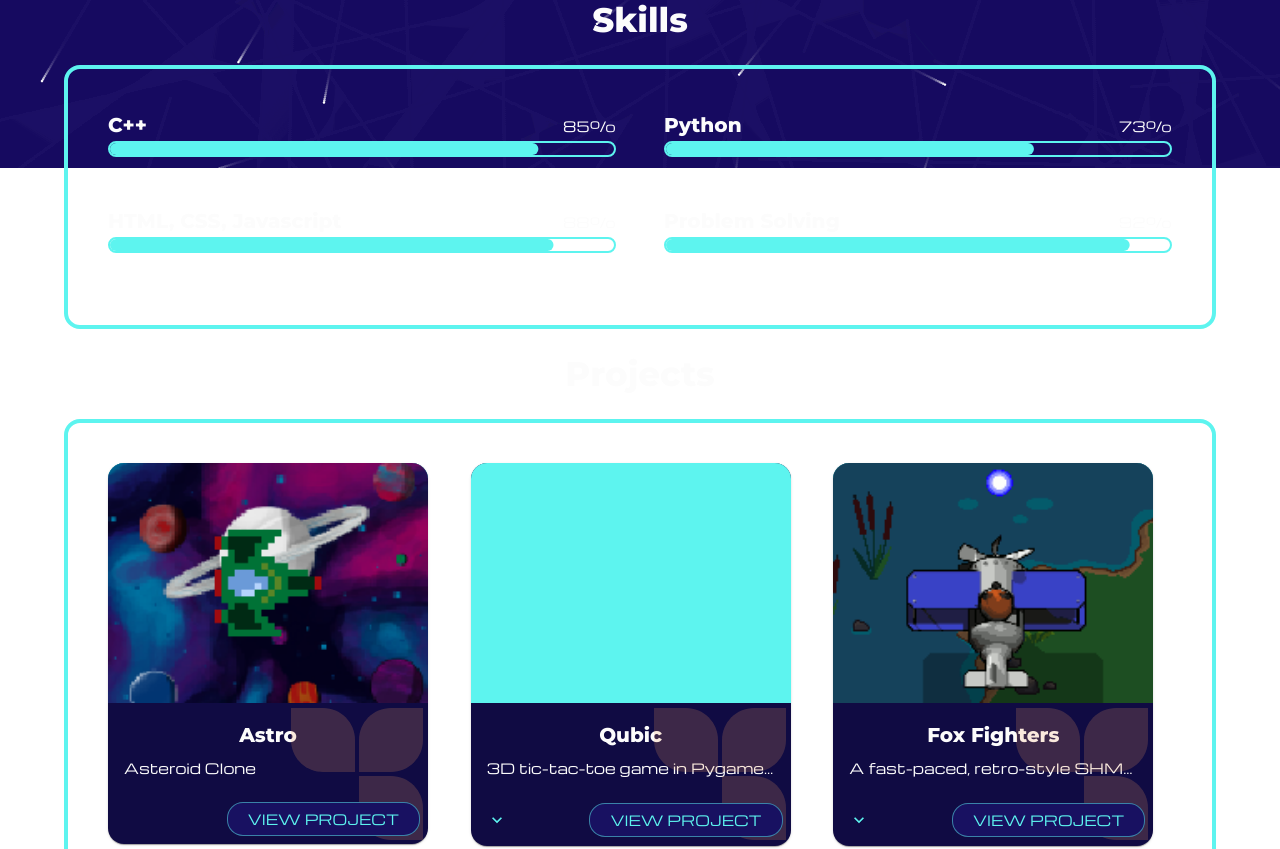
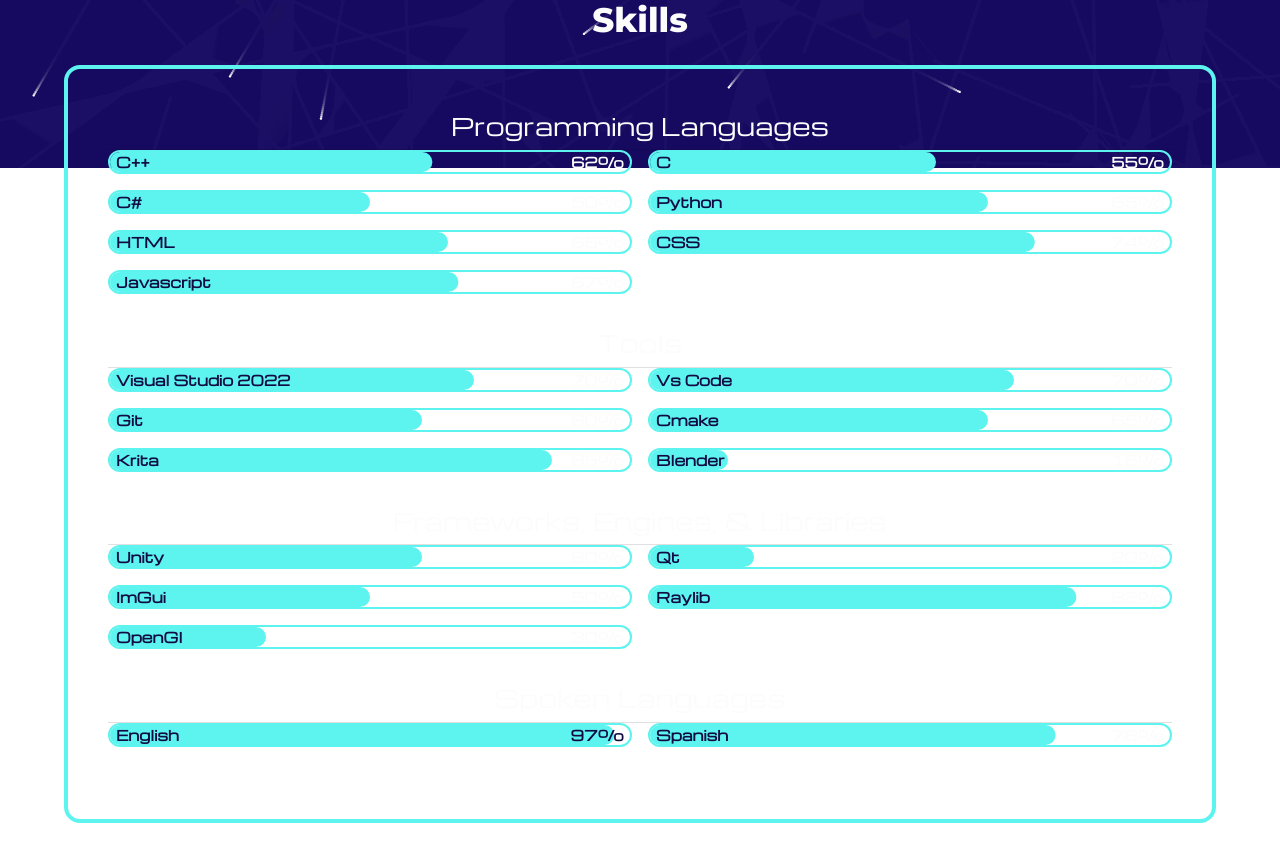
Before and after one commit to barrales-d/portfolio, a React (Create React App) app: page / in a window 1280 px wide. Shown: the part 632-1481 px from the top of the page. Built offline with nearby package versions, Linux system fonts and the light colour scheme; a web font is replaced by a local one.

Commit message:
Added Skill sub Sections + Skillbar Redesign

```diff
--- a/src/Components/Skillbar.jsx
+++ b/src/Components/Skillbar.jsx
@@ -1,5 +1,6 @@
-import { Box, Typography, LinearProgress, linearProgressClasses } from "@mui/material";
+import { Box, Typography, LinearProgress, linearProgressClasses, Grid } from "@mui/material";
 import { Fragment, useEffect, useState } from "react";
+import { theme } from "../Theme";
 
 const Skillbar = ({ data }) => {
   const [progress, setProgress] = useState(0);
@@ -18,24 +19,46 @@
   }, [data.percentage, progress]);
 
   return (
-    <Fragment>
-      <Box display="flex" justifyContent="space-between" alignItems="baseline">
-        <Typography variant="h6">{data.name}</Typography>
-        <Typography variant="body2">{data.percentage}&#37;</Typography>
-      </Box>
-      <Box width="100%">
+    <Grid item md={6} xs={12}>
+  <Box width="100%" position="relative">
     <LinearProgress
       variant="determinate"
       value={progress}
       sx={{
-            height: '1rem',
+        height: '1.5rem',
         borderRadius: 5,
         [`& .${linearProgressClasses.bar}`]: {
-              borderRadius: 5,
-            }
-          }} />
+          borderRadius: 5
+        },
+      }}
+    />
+    <Box
+      position="absolute"
+      top={0}
+      left={0}
+      width="100%"
+      height="100%"
+      display="flex"
+      alignItems="center"
+      justifyContent="space-between"
+      padding={1}
+    >
+      <Typography variant="body2" fontWeight="bold"   sx={{
+      color: progress < 15 ? theme.palette.text.primary : theme.palette.secondary.dark,
+      transition: 'color 0.3s ease',
+  }}>
+        {data.name}
+      </Typography>
+
+      <Typography variant="body2" fontWeight="bold"   sx={{
+      color: progress < 95 ? theme.palette.text.primary : theme.palette.secondary.dark,
+      transition: 'color 0.3s ease',
+  }}>
+        {data.percentage}&#37;
+      </Typography>
     </Box>
-    </Fragment>
+  </Box>
+</Grid>
   );
 }
 
--- a/src/Data/skills.json
+++ b/src/Data/skills.json
@@ -1,18 +1,102 @@
 [
     {
-        "name": "C++",
-        "percentage": 85
+        "section" :"programming languages",
+        "items": [
+            {
+                "name": "C++",
+                "percentage": 62
+            },
+            {
+                "name": "C",
+                "percentage": 55
+            },
+            {
+                "name": "C#",
+                "percentage": 50
+            },
+            {
+                "name": "Python",
+                "percentage": 65
+            },
+            {
+                "name": "HTML",
+                "percentage": 65
+            },
+            {
+                "name": "CSS",
+                "percentage": 74
+            },
+            {
+                "name": "Javascript",
+                "percentage": 67
+            }
+        ]
     },
     {
-        "name": "Python",
-        "percentage": 73
+        "section": "tools",
+        "items": [
+            {
+                "name": "Visual Studio 2022",
+                "percentage": 70
+            },
+            {
+                "name": "Vs Code",
+                "percentage": 70
+            },
+            {
+                "name": "Git",
+                "percentage": 60
+            },
+            {
+                "name": "Cmake",
+                "percentage": 65
+            },
+            {
+                "name": "Krita",
+                "percentage": 85
+            },
+            {
+                "name": "Blender",
+                "percentage": 15
+            }
+        ]
     },
     {
-        "name": "HTML, CSS, Javascript",
-        "percentage": 88
+        "section": "frameworks, engines, & libraries",
+        "items": [
+            {
+                "name": "Unity",
+                "percentage": 60
+            },
+            {
+                "name": "Qt",
+                "percentage": 20
+            },
+            {
+                "name": "ImGui",
+                "percentage": 50
+            },
+            {
+                "name": "Raylib",
+                "percentage": 82
+            },
+            {
+                "name": "OpenGl",
+                "percentage": 30
+            }
+        ]
     },
     {
-        "name": "Problem Solving",
-        "percentage": 92
+        "section": "spoken languages",
+        "items" : [
+            {
+                "name": "English",
+                "percentage": 97
+            },
+            {
+                "name": "Spanish",
+                "percentage": 78
+            }
+        ]
     }
 ]
--- a/src/Pages/Skills.jsx
+++ b/src/Pages/Skills.jsx
@@ -1,22 +1,32 @@
-import { Grid } from "@mui/material";
+import { Box, Divider, Grid, Typography } from "@mui/material";
 
 import Skillbar from "../Components/Skillbar";
 import Wrapper from "../Components/Wrapper";
 
 import skills from "../Data/skills.json";
+import { Fragment } from "react";
 
 const Skills = ({ animation }) => {
+  console.log(skills);
   return (
     <Wrapper title='Skills' animation={animation}>
-      <Grid container mb={4} spacing={6}>
-        {
-          skills.map(skill => (
-            <Grid item key={skill.name} xs={12} md={6}>
-              <Skillbar data={skill}> </Skillbar>
+      {
+        skills.map(skillBlock => (
+          <Box component="div">
+            <Typography gutterBottom variant="h5" textTransform='capitalize' textAlign='center'>
+              { skillBlock.section }
+            </Typography>
+            <Divider variant="fullWidth" />
+            <Grid mb={4} container spacing={2}>
+            {
+              skillBlock.items.map(skill => (
+                <Skillbar data={skill} />
+              ))
+            }
             </Grid>
-          ))
-        }
-      </Grid>
+          </Box>
+        ))
+      }
     </Wrapper>
   );
 }
```
Lines whose indentation alone changed are shown as unchanged.
